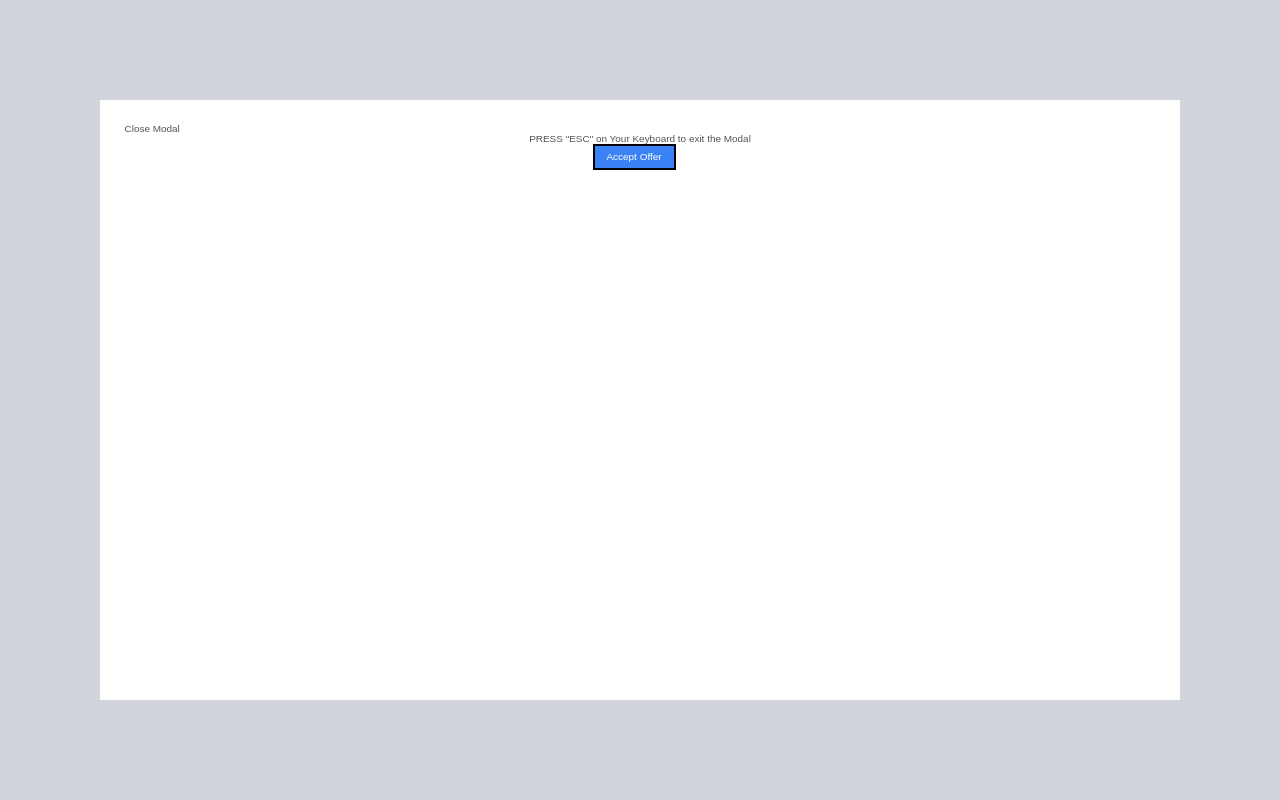
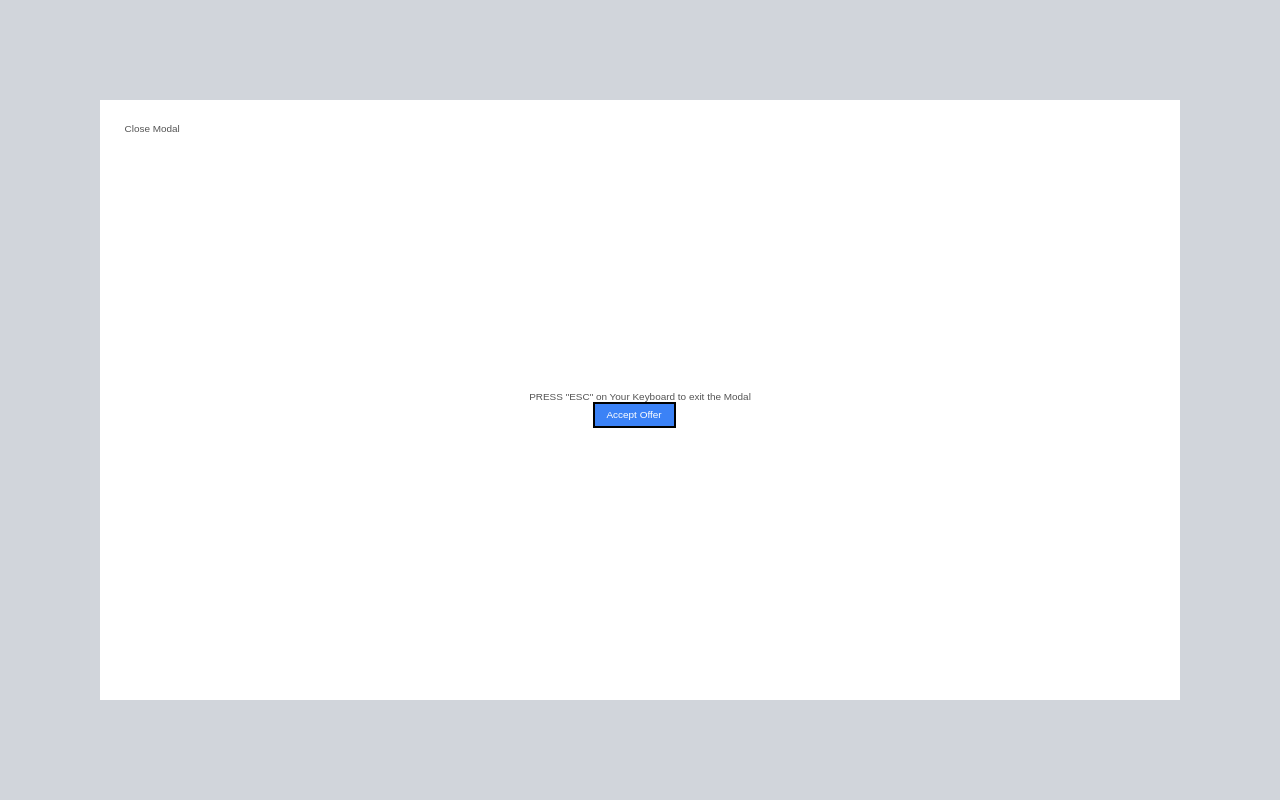
Before and after one commit to deltam3/frontendeval, a React (Vite) app in the folder consolidated/: page /Easy/React in a window 1280 px wide. Both pictures are taken after a click on the button "Show Modal". Shown: the top 800 px of the page. Built offline with nearby package versions, Linux system fonts and the light colour scheme.

Commit message:
changed modal component layout to center the buttons or the content

```diff
--- a/consolidated/src/components/Modal.tsx
+++ b/consolidated/src/components/Modal.tsx
@@ -24,7 +24,7 @@
         <div>
           <Button onClick={onClose}>Close Modal</Button>
         </div>
-        <div className="flex flex-col justify-between h-full">
+        <div className="flex justify-center h-full">
           <div className="flex justify-center flex-col">
             <div>{children}</div>
             <div className="flex justify-center">{actionBar}</div>
```
